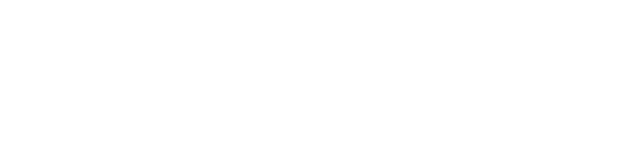
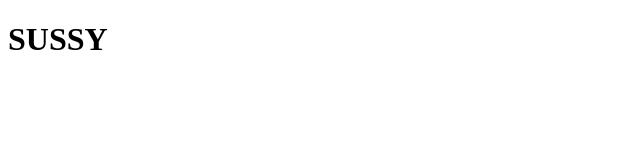
Before and after one commit to Rnaniqw2q/rnaniqw2q.github.io, a plain HTML site: page index.html in a window 1280 px wide. Shown: the whole page, without its empty margins (0-640 px from the left). Drawn offline with Linux system fonts and the light colour scheme.

Commit message:
Update index.html

```diff
--- a/index.html
+++ b/index.html
@@ -8,5 +8,6 @@
     </style>
   </head>
   <body>
+    <h1>SUSSY</h1>
   </body>
 </html>
```
